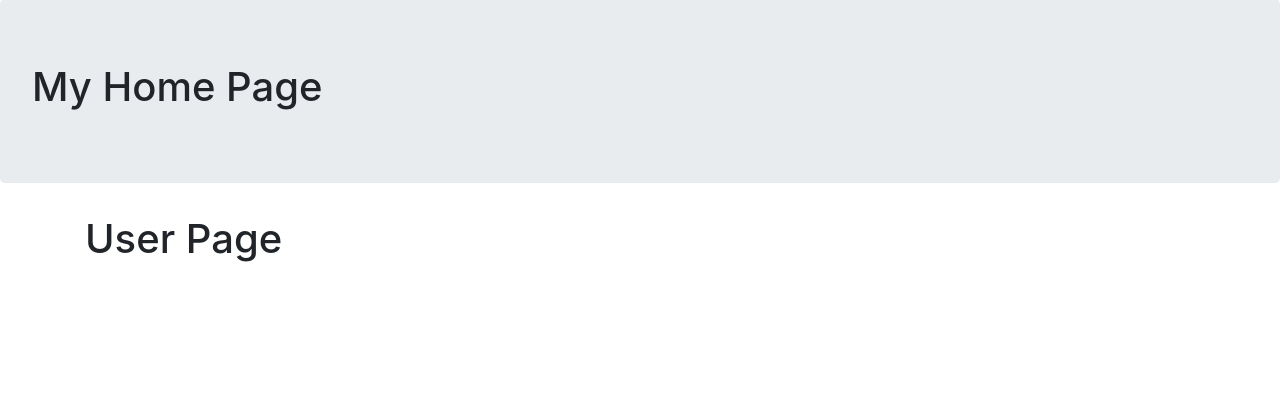
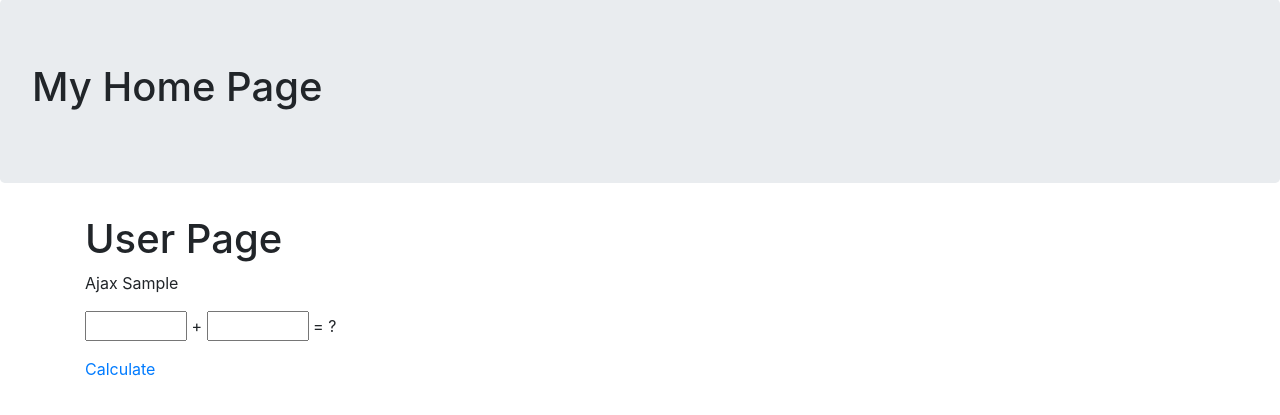
Before and after one commit to tehutahu/flask_study, a Flask app: page /user in a window 1280 px wide. Shown: the part 57-472 px from the top of the page. Run offline with Flask 2, Linux system fonts and the light colour scheme; the visitor is signed in with stand-in values (Sample User, id 1); some libraries are stand-ins or nearby versions.

Commit message:
add ajax sample

```diff
--- a/login_sample/flaskr/templates/base.html
+++ b/login_sample/flaskr/templates/base.html
@@ -32,5 +32,7 @@
         {% endblock %}
     </div>
 </body>
-
+<script src="https://ajax.googleapis.com/ajax/libs/jquery/3.6.0/jquery.min.js"></script>
+{% block script %}
+{% endblock %}
 </html>
--- a/login_sample/flaskr/templates/user.html
+++ b/login_sample/flaskr/templates/user.html
@@ -2,4 +2,25 @@
 {% block title %}User{% endblock %}
 {% block content %}
 <h1>User Page</h1>
+<p>Ajax Sample</p>
+<p>
+    <input type="text" size=5 name=a> +
+    <input type="text" size=5 name=b> =
+    <span id=result>?</span>
+</p>
+<a href="#" id="calculate">Calculate</a>
 {% endblock %}
+{% block script %}
+<script>
+    $(function(){
+        $('a#calculate').bind('click', function(){
+            $.getJSON('/_add_numbers', {
+                a: $('input[name="a"]').val(),
+                b: $('input[name="b"]').val()
+            }, function(data){
+                $('#result').text(data.result)
+            });
+        });
+    });
+</script>
+{% endblock %}
--- a/login_sample/flaskr/views.py
+++ b/login_sample/flaskr/views.py
@@ -1,4 +1,4 @@
-from flask import Blueprint, request, render_template, redirect, url_for
+from flask import Blueprint, request, render_template, redirect, url_for, jsonify
 from flask_login import login_user, login_required, logout_user
 from flaskr.form import LoginForm, RegisterForm
 from flaskr.models import User
@@ -49,3 +49,9 @@ def register():
 @login_required
 def user():
     return render_template('user.html')
+
+@bp.route('/_add_numbers')
+def add_numbers():
+    a = request.args.get('a', 0, type=int)
+    b = request.args.get('b', 0, type=int)
+    return jsonify({'result': a + b})
```
